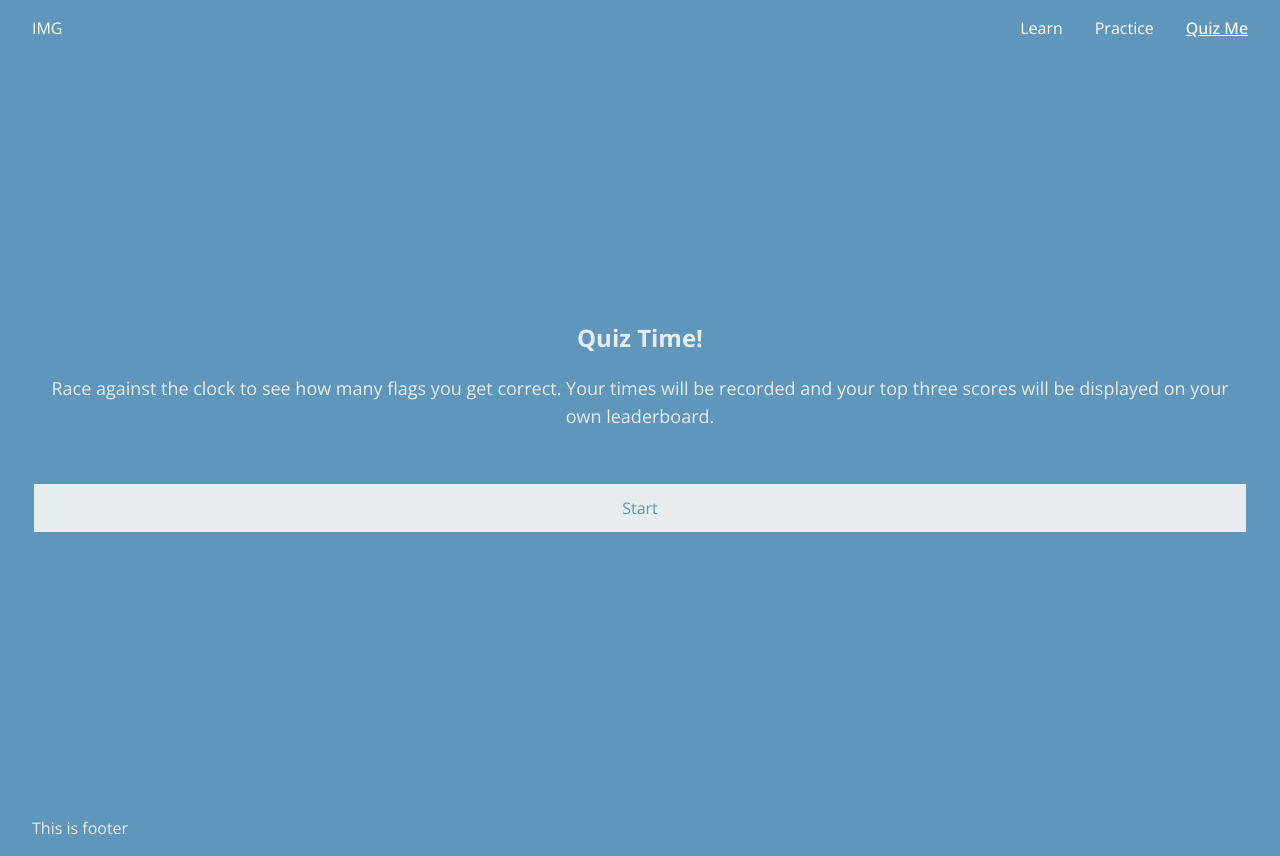
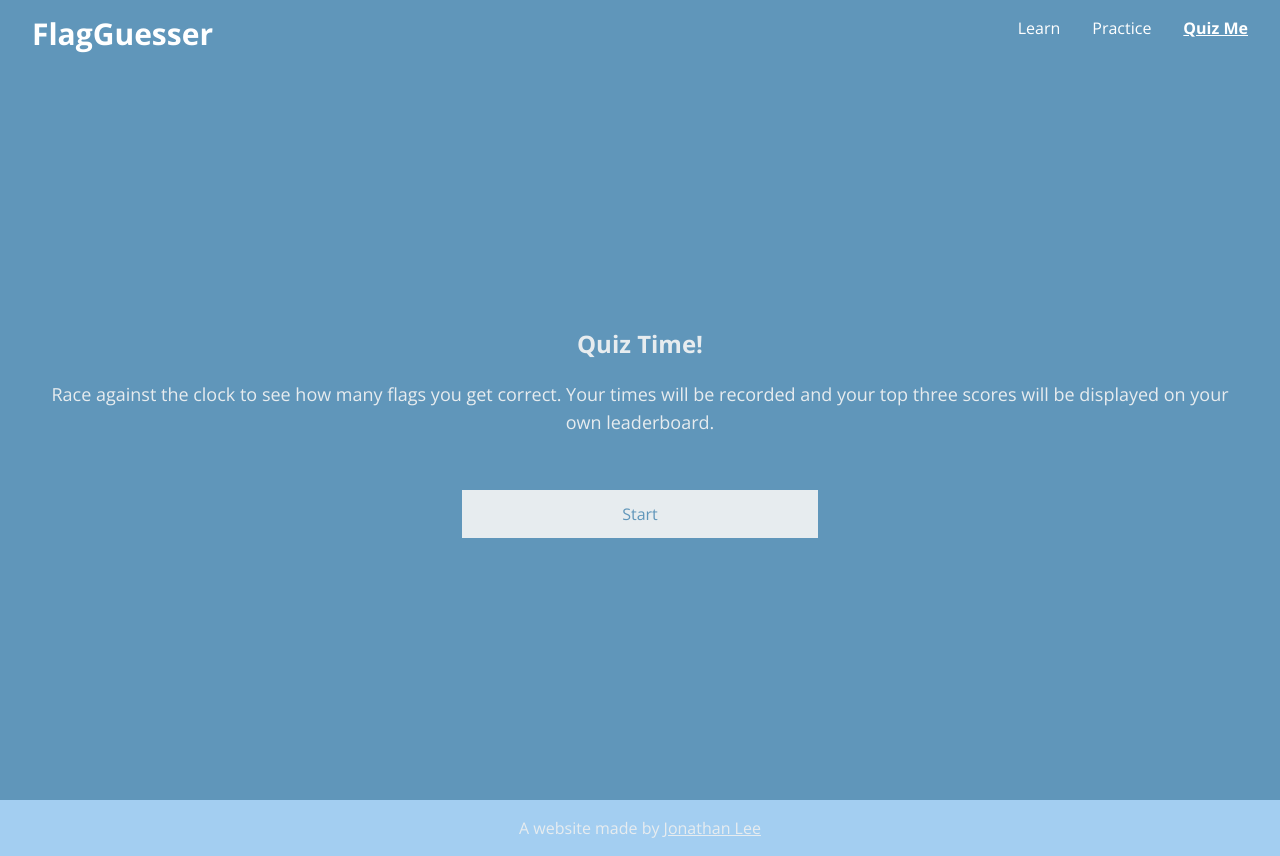
Before and after one commit to jonathancklee1/learn-flags, a React (Vite) app: page /quiz in a window 1280 px wide. Built offline with nearby package versions, Linux system fonts and the light colour scheme; no server answers; a web font is replaced by a local one.

Commit message:
Fixed styling, added quiz countdown timer

```diff
--- a/src/components/Footer.tsx
+++ b/src/components/Footer.tsx
@@ -1,8 +1,16 @@
 const Footer = () => {
     return (
         <>
-            <footer className="max-w-[1440px] mx-auto px-8 py-4 bg-primary-color text-secondary-color">
-                <p>This is footer</p>
+            <footer className="flex justify-center max-w-[1440px] mx-auto px-8 py-4 bg-tertiary-color text-secondary-color">
+                <p>
+                    A website made by&nbsp;
+                    <a
+                        href="https://github.com/jonathancklee1"
+                        className="underline"
+                    >
+                        Jonathan Lee
+                    </a>
+                </p>
             </footer>
         </>
     );
--- a/src/components/HeroBanner.tsx
+++ b/src/components/HeroBanner.tsx
@@ -1,7 +1,7 @@
 const HeroBanner = () => {
     return (
         <>
-            <div className="flex h-[calc(100vh-56px)] px-8 py-4 bg-primary-color text-secondary-color">
+            <div className="flex min-h-[calc(100vh-68px)] px-8 py-4 bg-primary-color text-secondary-color">
                 <div className="mt-10 max-w-[1440px] mx-auto">
                     <h1 className="font-bold text-2xl md:text-5xl w-3/4 mb-10 uppercase">
                         Know your countries
--- a/src/components/Menu.tsx
+++ b/src/components/Menu.tsx
@@ -5,12 +5,12 @@ const Menu = ({ isOpen, toggleMenu }) => {
     return (
         <>
             <div
-                className={`flex flex-col fixed md:hidden inset-0 gap-20 w-[100svw] h-[100svh] px-8 py-4 bg-white  ${
+                className={`flex flex-col fixed md:hidden inset-0 gap-20 w-[100svw] h-[100svh] px-8 py-4 bg-secondary-color text-primary-color ${
                     !isOpen ? "translate-x-full" : "translate-x-0"
                 } transition-all z-50`}
             >
-                <div className="flex justify-between pb-10 border-b-2 border-primary-color">
-                    <div className="text-3xl">IMG</div>
+                <div className="flex justify-between pb-10  border-primary-color">
+                    <span className="font-bold text-3xl">FlagGuesser</span>
                     <button onClick={toggleMenu}>
                         <img
                             src={Xmark}
@@ -21,34 +21,52 @@ const Menu = ({ isOpen, toggleMenu }) => {
                 </div>
                 <nav className="">
                     {/* Links */}
-                    <ul className="flex flex-col gap-12 text-xl">
+                    <ul className="flex flex-col  text-2xl">
+                        <li className="py-10 px-4 border-b-2 border-primary-color ">
                             <NavLink
                                 to="/"
                                 className={({ isActive, isPending }) =>
-                                isPending ? "pending" : isActive ? "active" : ""
+                                    isPending
+                                        ? "pending"
+                                        : isActive
+                                        ? "active"
+                                        : ""
                                 }
                                 onClick={toggleMenu}
                             >
                                 Learn
                             </NavLink>
+                        </li>
+                        <li className="py-10 px-4 border-b-2 border-primary-color ">
                             <NavLink
                                 to="/practice"
                                 className={({ isActive, isPending }) =>
-                                isPending ? "pending" : isActive ? "active" : ""
+                                    isPending
+                                        ? "pending"
+                                        : isActive
+                                        ? "active"
+                                        : ""
                                 }
                                 onClick={toggleMenu}
                             >
                                 Practice
                             </NavLink>
+                        </li>
+                        <li className="py-10 px-4 border-b-2 border-primary-color ">
                             <NavLink
                                 to="/quiz"
                                 className={({ isActive, isPending }) =>
-                                isPending ? "pending" : isActive ? "active" : ""
+                                    isPending
+                                        ? "pending"
+                                        : isActive
+                                        ? "active"
+                                        : ""
                                 }
                                 onClick={toggleMenu}
                             >
                                 Quiz Me
                             </NavLink>
+                        </li>
                     </ul>
                 </nav>
             </div>
--- a/src/components/Navbar.tsx
+++ b/src/components/Navbar.tsx
@@ -13,7 +13,7 @@ const Navbar = () => {
             <header className=" px-8 py-4 sticky top-0 left-0 right-0 bg-primary-color text-white z-40">
                 <div className="flex justify-between w-full max-w-[1440px] mx-auto">
                     {/* Logo */}
-                    <div>IMG</div>
+                    <span className="font-bold text-3xl">FlagGuesser</span>
                     <button onClick={toggleMenu} className="md:hidden">
                         <img
                             src={Hamburger}
--- a/src/components/Results.tsx
+++ b/src/components/Results.tsx
@@ -14,7 +14,7 @@ const Results = ({
     return (
         <>
             <div
-                className={`results-container w-full grid place-content-center opacity-0 translate-y-6 transition-all duration-[2s] ${
+                className={`results-container w-full grid place-content-center opacity-0 translate-y-20 transition-all duration-[2s] absolute top-0 bottom-20 invisible ${
                     isVisible && "show"
                 }`}
             >
@@ -23,12 +23,13 @@ const Results = ({
                     Your Score: {score}
                 </div>
                 <button
-                    className="border-primary-color text-primary-color bg-secondary-color border-2 px-5 py-3 text-center w-full mt-3 transition-all duration-500  hover:bg-primary-color focus:bg-primary-color hover:text-secondary-color focus:text-secondary-color"
+                    className="border-primary-color text-primary-color bg-secondary-color border-2 px-5 py-3 text-center w-full mt-3 transition-all duration-500  hover:bg-primary-color focus:bg-primary-color hover:text-secondary-color focus:text-secondary-color font-bold "
                     onClick={() => {
                         setQuizStarted(false);
                         setQuizFinished(false);
                     }}
                 >
+                    {/* Add pulsing animation */}
                     Play Again
                 </button>
             </div>
--- a/src/index.css
+++ b/src/index.css
@@ -7,6 +7,8 @@
     --primary-color: #6096ba;
     --secondary-color: #e7ecef;
     --tertiary-color: #a3cef1;
+    --correct-color: #4ac054;
+    --incorrect-color: #be3b3b;
     --primary-text: #8b8c89;
 }
 
@@ -23,7 +25,7 @@ body {
 }
 a.active {
     text-decoration: underline;
-    font-weight: 500;
+    font-weight: 700;
 }
 .wave {
     position: absolute;
@@ -66,5 +68,7 @@ a.active {
 
 .results-container.show {
     opacity: 100%;
+    visibility: visible;
     transform: translateY(0px);
+    position: relative;
 }
--- a/src/pages/practice-page/PracticePage.tsx
+++ b/src/pages/practice-page/PracticePage.tsx
@@ -1,3 +1,4 @@
+import Footer from "../../components/Footer";
 import OptionsQuizContainer from "../../components/OptionsQuizContainer";
 import { useFetch } from "../../hooks/useFetch";
 
@@ -6,7 +7,7 @@ const PracticePage = () => {
 
     return (
         <>
-            <div className="grid place-content-center min-h-[calc(100vh-56px)] text-center max-w-[1440px] mx-auto text-primary-text px-8 py-4 ">
+            <div className="grid place-content-center min-h-[calc(100vh-68px)] text-center max-w-[1440px] mx-auto text-primary-text px-8 py-4 ">
                 <h1 className="text-2xl font-bold mb-5">Practice here!</h1>
                 <h2 className="text-lg mb-10">
                     Get ready for the quiz by practising with these questions
@@ -14,6 +15,7 @@ const PracticePage = () => {
                 <h2 className="text-lg mb-10">What is this country?</h2>
                 <OptionsQuizContainer data={apiResponse} />
             </div>
+            <Footer />
         </>
     );
 };
--- a/src/pages/quiz-page/QuizPage.tsx
+++ b/src/pages/quiz-page/QuizPage.tsx
@@ -8,18 +8,28 @@ const QuizPage = () => {
     const [quizStarted, setQuizStarted] = useState(false);
     return (
         <>
-            <div className="grid place-content-center min-h-[calc(100vh-56px)] text-center max-w-[1440px] mx-auto text-secondary-color px-8 py-4 bg-primary-color">
-                {!quizStarted && (
-                    <>
-                        <h1 className="text-2xl font-bold mb-5">Quiz Time!</h1>
-                        <h2 className="text-lg mb-10">
-                            Race against the clock to see how many flags you get
-                            correct. Your times will be recorded and your top
-                            three scores will be displayed on your own
-                            leaderboard.
-                        </h2>
-                    </>
-                )}
+            <div className="grid place-content-center min-h-[calc(100vh-68px)] text-center max-w-[1440px] mx-auto text-secondary-color px-8 py-4 bg-primary-color relative">
+                <div
+                    className={`transition-all duration-500 ${
+                        !quizStarted
+                            ? "relative visible opacity-100 translate-y-0"
+                            : "absolute top-1/2 invisible opacity-0 -translate-y-1/2"
+                    }`}
+                >
+                    <h1 className="text-2xl font-bold mb-5">Quiz Time!</h1>
+                    <h2 className="text-lg mb-10">
+                        Race against the clock to see how many flags you get
+                        correct. Your times will be recorded and your top three
+                        scores will be displayed on your own leaderboard.
+                    </h2>
+                    <button
+                        className="border-primary-color text-primary-color bg-secondary-color border-2 px-5 py-3 text-center w-full mt-3 transition-all duration-500  hover:bg-primary-color focus:bg-primary-color hover:text-secondary-color focus:text-secondary-color max-w-[360px] mx-auto"
+                        onClick={() => setQuizStarted(true)}
+                    >
+                        Start
+                    </button>
+                </div>
+
                 {quizStarted && (
                     <OptionsQuizContainer
                         data={apiResponse}
@@ -28,14 +38,6 @@ const QuizPage = () => {
                         setQuizStarted={setQuizStarted}
                     />
                 )}
-                {!quizStarted && (
-                    <button
-                        className="border-primary-color text-primary-color bg-secondary-color border-2 px-5 py-3 text-center w-full mt-3 transition-all duration-500  hover:bg-primary-color focus:bg-primary-color hover:text-secondary-color focus:text-secondary-color"
-                        onClick={() => setQuizStarted(true)}
-                    >
-                        Start
-                    </button>
-                )}
             </div>
             <Footer />
         </>
--- a/tailwind.config.js
+++ b/tailwind.config.js
@@ -7,6 +7,8 @@ export default {
                 "primary-color": "var(--primary-color)",
                 "secondary-color": "var(--secondary-color)",
                 "tertiary-color": "var(--tertiary-color)",
+                "correct-color": "var(--correct-color)",
+                "incorrect-color": "var(--incorrect-color)",
                 "primary-text": "var(--primary-text)",
             },
         },
```
Also changed, not shown: src/components/OptionsQuizContainer.tsx (+20 -8 lines), src/components/QuizCountdown.tsx (added, +30 -0 lines). Lines whose indentation alone changed are shown as unchanged.
